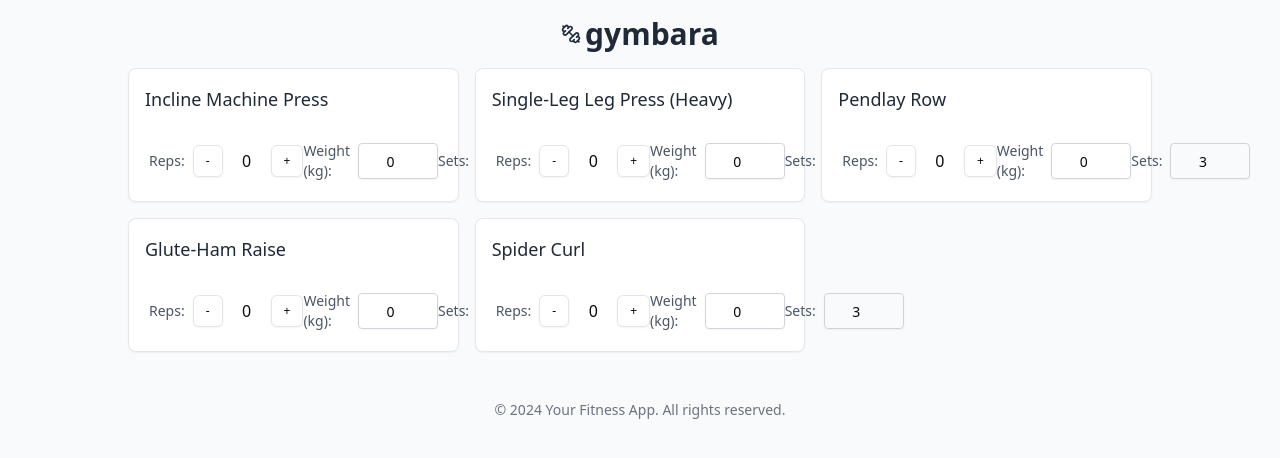
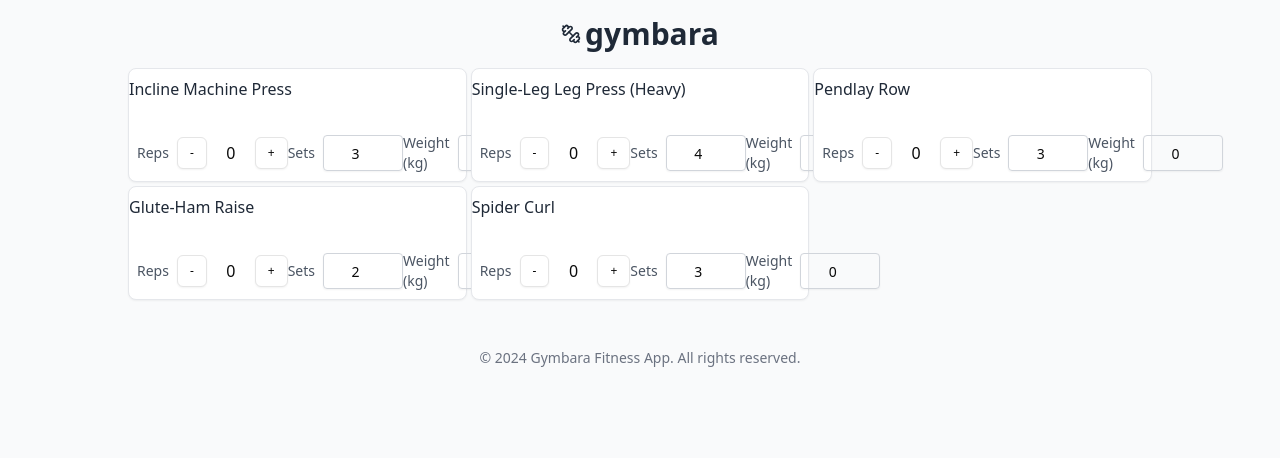
Before and after one commit to haikali3/gymbara, a Next.js app: page / in a window 1280 px wide. Shown: the top 458 px of the page. Built offline with nearby package versions, Linux system fonts and the light colour scheme.

Commit message:
cleanup margin and pad

```diff
--- a/src/app/page.tsx
+++ b/src/app/page.tsx
@@ -41,33 +41,33 @@ function ExerciseCard({ exercise }: { exercise: Exercise }) {
   };
 
   return (
-    <div className="bg-white border border-gray-200 p-4 rounded-lg shadow-sm w-full max-w-md mx-auto flex flex-col gap-4 sm:gap-6">
-      <h2 className="text-lg font-normal text-gray-800 text-center sm:text-left">
+    <div className="bg-white border border-gray-200 pt-2 rounded-lg shadow-sm w-full max-w-md mx-auto flex flex-col gap-2 sm:gap-6">
+      <h2 className="text-base  font-normal text-gray-800 text-center sm:text-left">
         {exercise.name}
       </h2>
-      <div className="flex items-center justify-between w-full p-1">
+      <div className="flex items-center justify-between w-full p-2">
         <div className="flex flex-col items-center sm:flex-row gap-2">
-          <label className="text-sm text-gray-600">Reps:</label>
+          <label className="text-sm text-gray-600">Reps</label>
           <Stepper />
         </div>
         <div className="flex flex-col items-center sm:flex-row gap-2">
-          <label className="text-sm text-gray-600">Weight (kg):</label>
+          <label className="text-sm text-gray-600">Sets</label>
+          <Input
+            type="number"
+            value={sets}
+            onChange={handleSetsChange}
+            className="w-20 p-1 border-gray-300 rounded text-center"
+            min="1"
+          />
+        </div>
+        <div className="flex flex-col items-center sm:flex-row gap-2">
+          <label className="text-sm text-gray-600">Weight (kg)</label>
           <Input
             type="number"
             value={weight}
             onChange={handleWeightChange}
             className="w-20 p-1 border-gray-300 rounded text-center"
             min="0"
-          />
-        </div>
-        <div className="flex flex-col items-center sm:flex-row gap-2">
-          <label className="text-sm text-gray-600">Sets:</label>
-          <Input
-            type="number"
-            value={sets}
-            onChange={handleSetsChange}
-            className="w-20 p-1 border-gray-300 rounded text-center"
-            min="1"
           />
         </div>
       </div>
@@ -93,14 +93,14 @@ export default function Home() {
         </h2>
       </header>
 
-      <main className="grid gap-4 w-full max-w-5xl grid-cols-1 sm:grid-cols-2 md:grid-cols-3">
+      <main className="grid gap-1 w-full max-w-5xl grid-cols-1 sm:grid-cols-2 md:grid-cols-3">
         {exercises.map((exercise, index) => (
           <ExerciseCard key={index} exercise={exercise} />
         ))}
       </main>
 
       <footer className="text-center text-gray-500 text-sm mt-8">
-        © {new Date().getFullYear()} Your Fitness App. All rights reserved.
+        © {new Date().getFullYear()} Gymbara Fitness App. All rights reserved.
       </footer>
     </div>
   );
```
